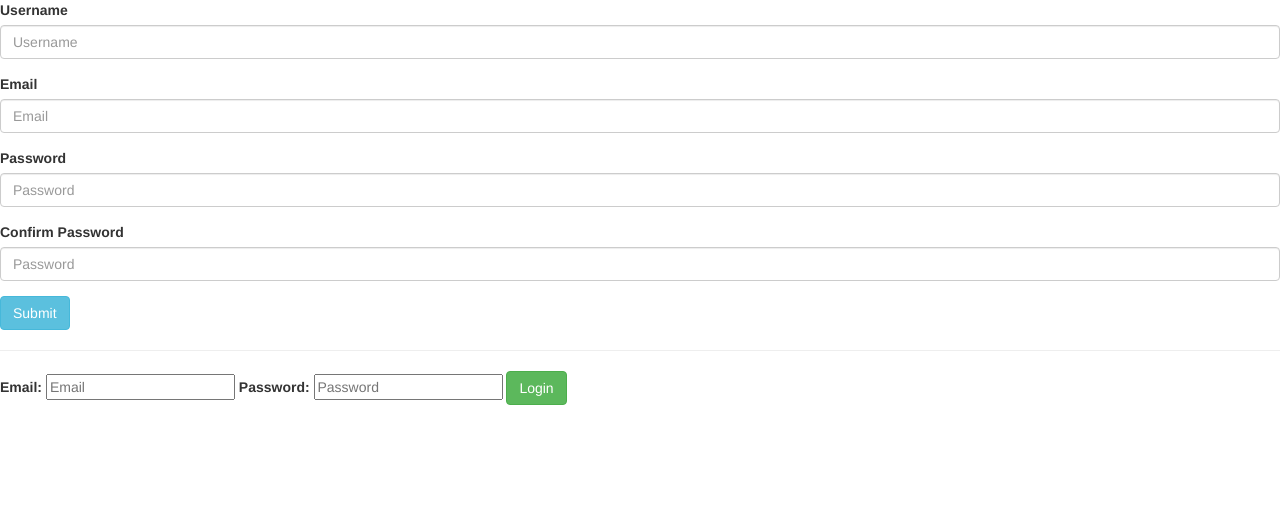
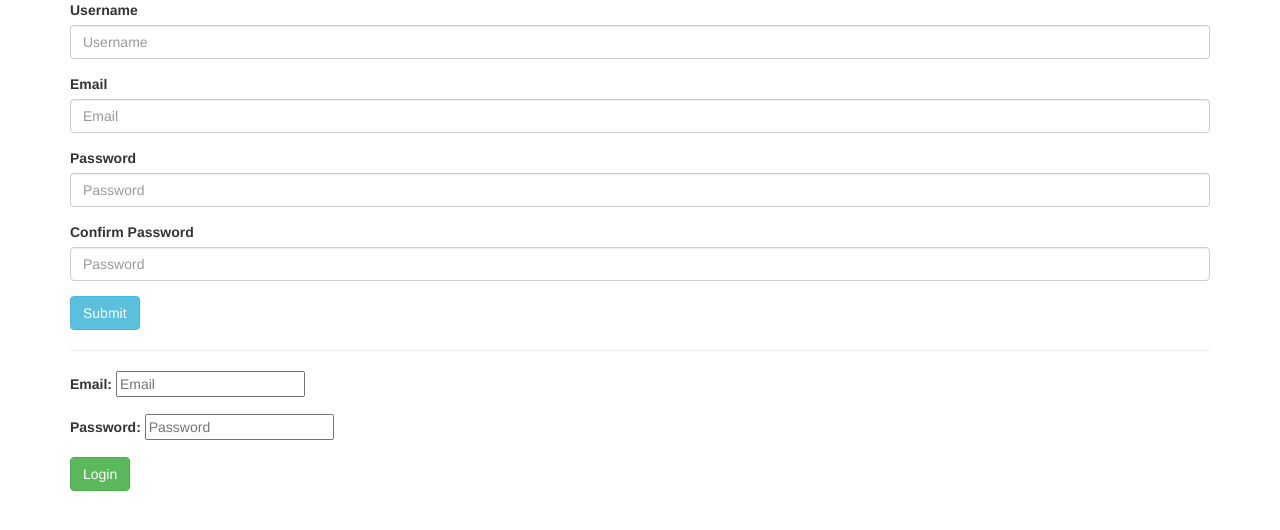
Before and after one commit to AceARK/LoginModule, a website: page public/index.html in a window 1280 px wide. Drawn offline with nearby package versions, Linux system fonts and the light colour scheme; a web font is replaced by a local one.

Commit message:
Updating readme.

```diff
--- a/public/index.html
+++ b/public/index.html
@@ -18,6 +18,7 @@
 </head>
 
 <body>
+	<div class="container">
 		<form method="post" action="/register" id="registerForm">
 			<div class="form-group">
 				<label>Username</label>
@@ -45,11 +46,16 @@
 		<hr>
 
 		<form action="/login" method="post" id="loginForm">
+			<div class="form-group">
 				<label for="email">Email:</label>
 				<input type="email" name="email" placeholder="Email">
+			</div>
+			<div class="form-group">
 				<label for="password">Password:</label>
 				<input type="password" name="password" placeholder="Password">
-		<button type="submit" class="btn btn-success submit">Login</button>
+			</div>
+			<button type="submit" class="btn btn-success">Login</button>
 		</form>
+	</div>
 </body>
 </html>
```
Also changed, not shown: README.md. Lines whose indentation alone changed are shown as unchanged.
